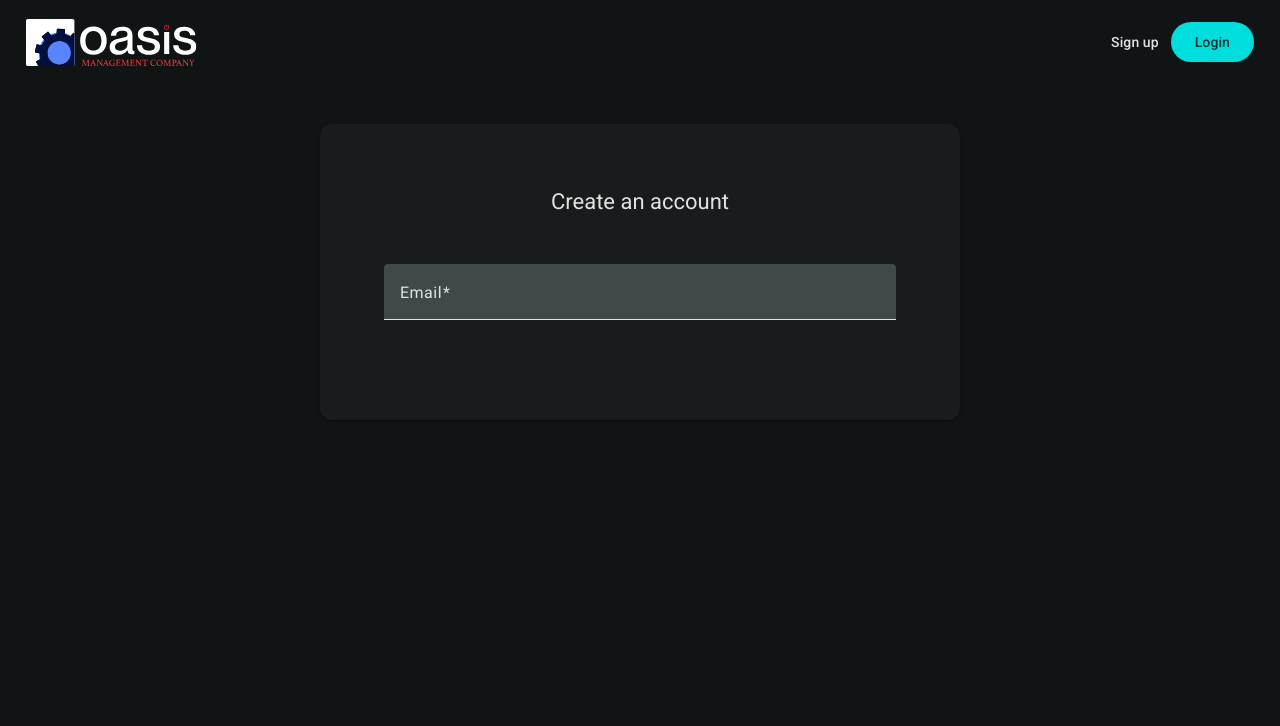
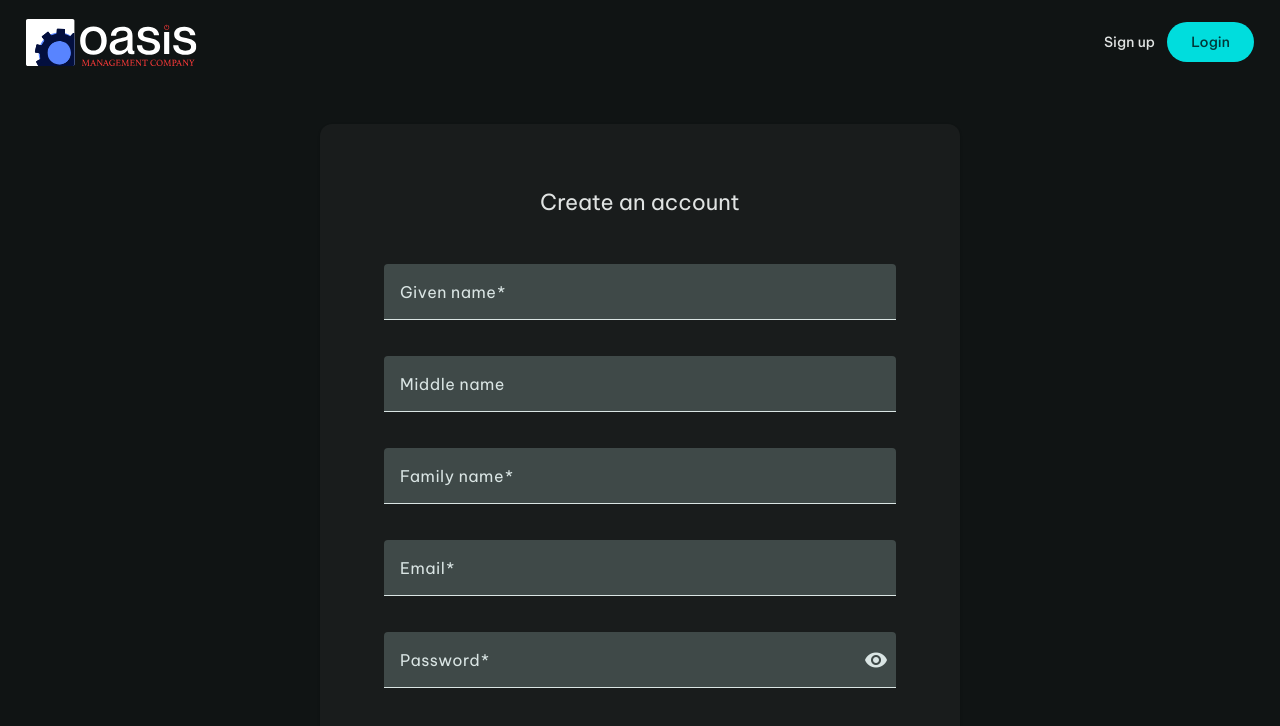
Before and after one commit to biinniit/oasis-task-manager-assessment, an Angular app in the folder task-manager-ui/: page /sign-up in a window 1280 px wide. Shown: the top 726 px of the page. Built offline with nearby package versions, Linux system fonts and the light colour scheme.

Commit message:
develop sign-up form fields

```diff
--- /dev/null
+++ b/task-manager-ui/src/app/auth/password-strength.directive.ts
@@ -0,0 +1,20 @@
+import { AbstractControl, ValidationErrors, ValidatorFn } from '@angular/forms'
+
+/** The password must have at least one uppercase character */
+export const oneUppercase: ValidatorFn = passwordStrengthValidator(/^(?=.*[A-Z]).+$/, 'oneUppercase')
+
+/** The password must have at least one lowercase character */
+export const oneLowercase: ValidatorFn = passwordStrengthValidator(/^(?=.*[a-z]).+$/, 'oneLowercase')
+
+/** The password must have at least one special character */
+export const oneSpecial: ValidatorFn = passwordStrengthValidator(/^(?=.*[^a-zA-Z0-9]).+$/, 'oneSpecial')
+
+/** The password must have at least one numeric character */
+export const oneNumeric: ValidatorFn = passwordStrengthValidator(/^(?=.*[0-9]).+$/, 'oneNumeric')
+
+function passwordStrengthValidator(regex: RegExp, errorName: string = 'weakPassword'): ValidatorFn {
+  return (control: AbstractControl): ValidationErrors | null => {
+    const valid = regex.test(control.value)
+    return valid ? null : { [errorName]: { value: control.value } }
+  }
+}
--- a/task-manager-ui/src/app/auth/register.component.ts
+++ b/task-manager-ui/src/app/auth/register.component.ts
@@ -1,13 +1,23 @@
 import { Component, signal } from '@angular/core'
 import { FormControl, ReactiveFormsModule, Validators } from '@angular/forms'
+import { MatButtonModule } from '@angular/material/button'
 import { MatCardModule } from '@angular/material/card'
 import { MatFormFieldModule } from '@angular/material/form-field'
+import { MatIconModule } from '@angular/material/icon'
 import { MatInputModule } from '@angular/material/input'
 import { merge } from 'rxjs'
+import { oneLowercase, oneNumeric, oneSpecial, oneUppercase } from './password-strength.directive'
 
 @Component({
   selector: 'app-register',
-  imports: [ReactiveFormsModule, MatCardModule, MatFormFieldModule, MatInputModule],
+  imports: [
+    ReactiveFormsModule,
+    MatCardModule,
+    MatFormFieldModule,
+    MatInputModule,
+    MatButtonModule,
+    MatIconModule
+  ],
   template: `
     <div id="register-container" class="row d-flex justify-content-center">
       <mat-card class="col col-md-9 col-lg-8 col-xl-6 p-3 p-md-5 m-3">
@@ -17,10 +27,67 @@ import { merge } from 'rxjs'
           </mat-card-header>
           <mat-card-content>
             <mat-form-field class="mb-3 w-100">
+              <mat-label>Given name</mat-label>
+              <input
+                matInput
+                type="text"
+                [formControl]="givenName"
+                (blur)="updateGivenNameError()"
+                placeholder="John"
+                required />
+              @if (givenName.invalid) {
+                <mat-error>{{ givenNameError() }}</mat-error>
+              }
+            </mat-form-field>
+            <mat-form-field class="mb-3 w-100">
+              <mat-label>Middle name</mat-label>
+              <input matInput type="text" [formControl]="middleName" />
+            </mat-form-field>
+            <mat-form-field class="mb-3 w-100">
+              <mat-label>Family name</mat-label>
+              <input
+                matInput
+                type="text"
+                [formControl]="familyName"
+                (blur)="updateFamilyNameError()"
+                placeholder="Doe"
+                required />
+              @if (familyName.invalid) {
+                <mat-error>{{ familyNameError() }}</mat-error>
+              }
+            </mat-form-field>
+            <mat-form-field class="mb-3 w-100">
               <mat-label>Email</mat-label>
-              <input matInput type="email" [formControl]="email" placeholder="user@example.com" required />
+              <input
+                matInput
+                type="email"
+                [formControl]="email"
+                (blur)="updateEmailError()"
+                placeholder="user@example.com"
+                required />
               @if (email.invalid) {
                 <mat-error>{{ emailError() }}</mat-error>
+              }
+            </mat-form-field>
+            <mat-form-field class="mb-3 w-100">
+              <mat-label>Password</mat-label>
+              <input
+                matInput
+                [type]="passwordVisible ? 'text' : 'password'"
+                [formControl]="password"
+                (blur)="updatePasswordError()"
+                placeholder="A strong password"
+                required />
+              <button
+                matSuffix
+                mat-icon-button
+                type="button"
+                (click)="passwordVisible = !passwordVisible"
+                aria-label="Show password">
+                <mat-icon>{{ passwordVisible ? 'visibility_off' : 'visibility' }}</mat-icon>
+              </button>
+              @if (password.invalid) {
+                <mat-error>{{ passwordError() }}</mat-error>
               }
             </mat-form-field>
           </mat-card-content>
@@ -31,20 +98,61 @@ import { merge } from 'rxjs'
   styleUrls: []
 })
 export class RegisterComponent {
+  readonly givenName = new FormControl('', Validators.required)
+  givenNameError = signal('')
+  readonly middleName = new FormControl('')
+  readonly familyName = new FormControl('', Validators.required)
+  familyNameError = signal('')
   readonly email = new FormControl('', [Validators.required, Validators.email])
   emailError = signal('')
+  readonly password = new FormControl('', [
+    Validators.required,
+    Validators.minLength(8),
+    oneUppercase,
+    oneLowercase,
+    oneSpecial,
+    oneNumeric
+  ])
+  passwordError = signal('')
+
+  passwordVisible = false
 
   constructor() {
-    merge(this.email.statusChanges, this.email.valueChanges).subscribe(() => this.updateErrorMessage())
+    merge(this.givenName.statusChanges, this.givenName.valueChanges).subscribe(() =>
+      this.updateGivenNameError()
+    )
+    merge(this.familyName.statusChanges, this.familyName.valueChanges).subscribe(() =>
+      this.updateFamilyNameError()
+    )
+    merge(this.email.statusChanges, this.email.valueChanges).subscribe(() => this.updateEmailError())
+    merge(this.password.statusChanges, this.password.valueChanges).subscribe(() => this.updatePasswordError())
   }
 
-  updateErrorMessage() {
-    if (this.email.hasError('required')) {
-      this.emailError.set('You must provide an email address')
-    } else if (this.email.hasError('email')) {
-      this.emailError.set('Not a valid email')
-    } else {
-      this.emailError.set('')
-    }
+  updateGivenNameError() {
+    if (this.givenName.hasError('required')) this.givenNameError.set('Please provide your name')
+    else this.givenNameError.set('')
+  }
+
+  updateFamilyNameError() {
+    if (this.familyName.hasError('required')) this.familyNameError.set('Please provide your name')
+    else this.familyNameError.set('')
+  }
+
+  updateEmailError() {
+    if (this.email.hasError('required')) this.emailError.set('You must provide an email address')
+    else if (this.email.hasError('email')) this.emailError.set('Not a valid email')
+    else this.emailError.set('')
+  }
+
+  updatePasswordError() {
+    if (this.password.hasError('required')) this.passwordError.set('You must provide a password')
+    else if (this.password.hasError('minlength')) this.passwordError.set('Your password is not long enough')
+    else if (this.password.hasError('oneUppercase')) this.passwordError.set('At least 1 uppercase character')
+    else if (this.password.hasError('oneLowercase')) this.passwordError.set('At least 1 lowercase character')
+    else if (this.password.hasError('oneSpecial'))
+      this.passwordError.set('At least 1 special character, like !@#$&*')
+    else if (this.password.hasError('oneNumeric')) this.passwordError.set('At least 1 number')
+    else if (this.password.hasError('weakPassword')) this.passwordError.set('Your password is weak')
+    else this.passwordError.set('')
   }
 }
--- a/task-manager-ui/src/index.html
+++ b/task-manager-ui/src/index.html
@@ -1,14 +1,18 @@
-<!DOCTYPE html>
+<!doctype html>
 <html lang="en">
   <head>
-  <meta charset="utf-8">
+    <meta charset="utf-8" />
     <title>Task Manager</title>
-  <base href="/">
-  <meta name="viewport" content="width=device-width, initial-scale=1">
-  <link rel="icon" type="image/x-icon" href="favicon.ico">
-  <link href="https://fonts.googleapis.com/css2?family=Be+Vietnam+Pro:ital,wght@0,400;0,700;1,400;1,700&display=swap" rel="stylesheet">
-  <link href="https://fonts.googleapis.com/css2?family=Roboto:wght@300;400;500&display=swap" rel="stylesheet">
-  <link href="https://fonts.googleapis.com/icon?family=Material+Icons" rel="stylesheet">
+    <base href="/" />
+    <meta name="viewport" content="width=device-width, initial-scale=1" />
+    <link rel="icon" type="image/x-icon" href="favicon.ico" />
+    <link
+      href="https://fonts.googleapis.com/css2?family=Be+Vietnam+Pro:wght@400;500;700&display=swap"
+      rel="stylesheet" />
+    <link
+      href="https://fonts.googleapis.com/css2?family=Roboto:wght@300;400;500&display=swap"
+      rel="stylesheet" />
+    <link href="https://fonts.googleapis.com/icon?family=Material+Icons" rel="stylesheet" />
   </head>
   <body class="mat-typography">
     <app-root></app-root>
--- a/task-manager-ui/src/styles.scss
+++ b/task-manager-ui/src/styles.scss
@@ -1,4 +1,6 @@
 /* You can add global styles to this file, and also import other style files */
+
+@use '../node_modules/@angular/material' as mat;
 
 @import '../node_modules/bootstrap/scss/bootstrap-reboot';
 @import '../node_modules/bootstrap/scss/bootstrap-grid';
@@ -7,6 +9,17 @@
 html,
 body {
   height: 100%;
+  @include mat.theme(
+    (
+      color: (
+        primary: mat.$cyan-palette,
+        tertiary: mat.$orange-palette,
+        theme-type: dark
+      ),
+      typography: 'Be Vietnam Pro',
+      density: 0
+    )
+  );
 }
 body {
   margin: 0;
```
Lines whose indentation alone changed are shown as unchanged.
